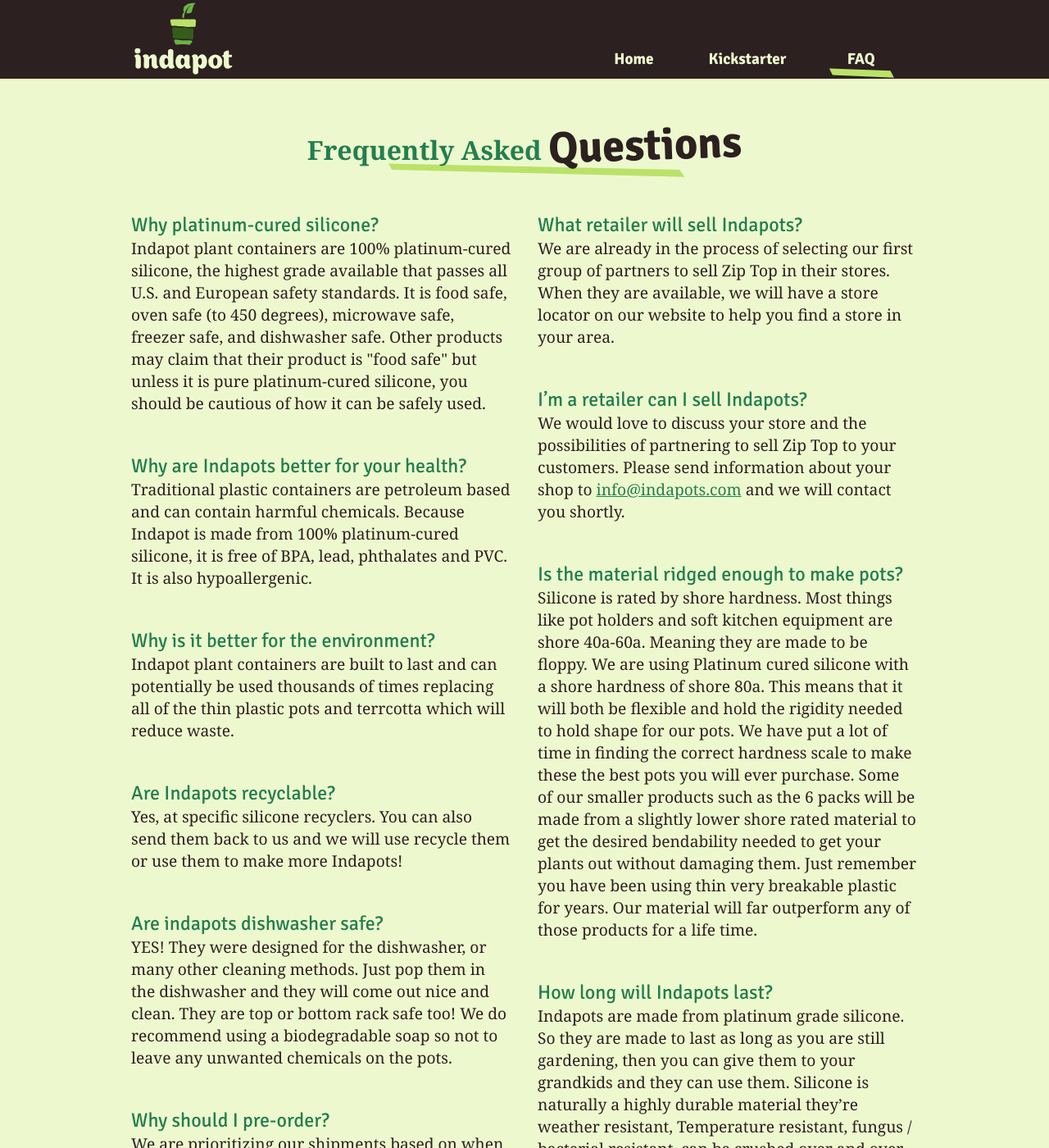
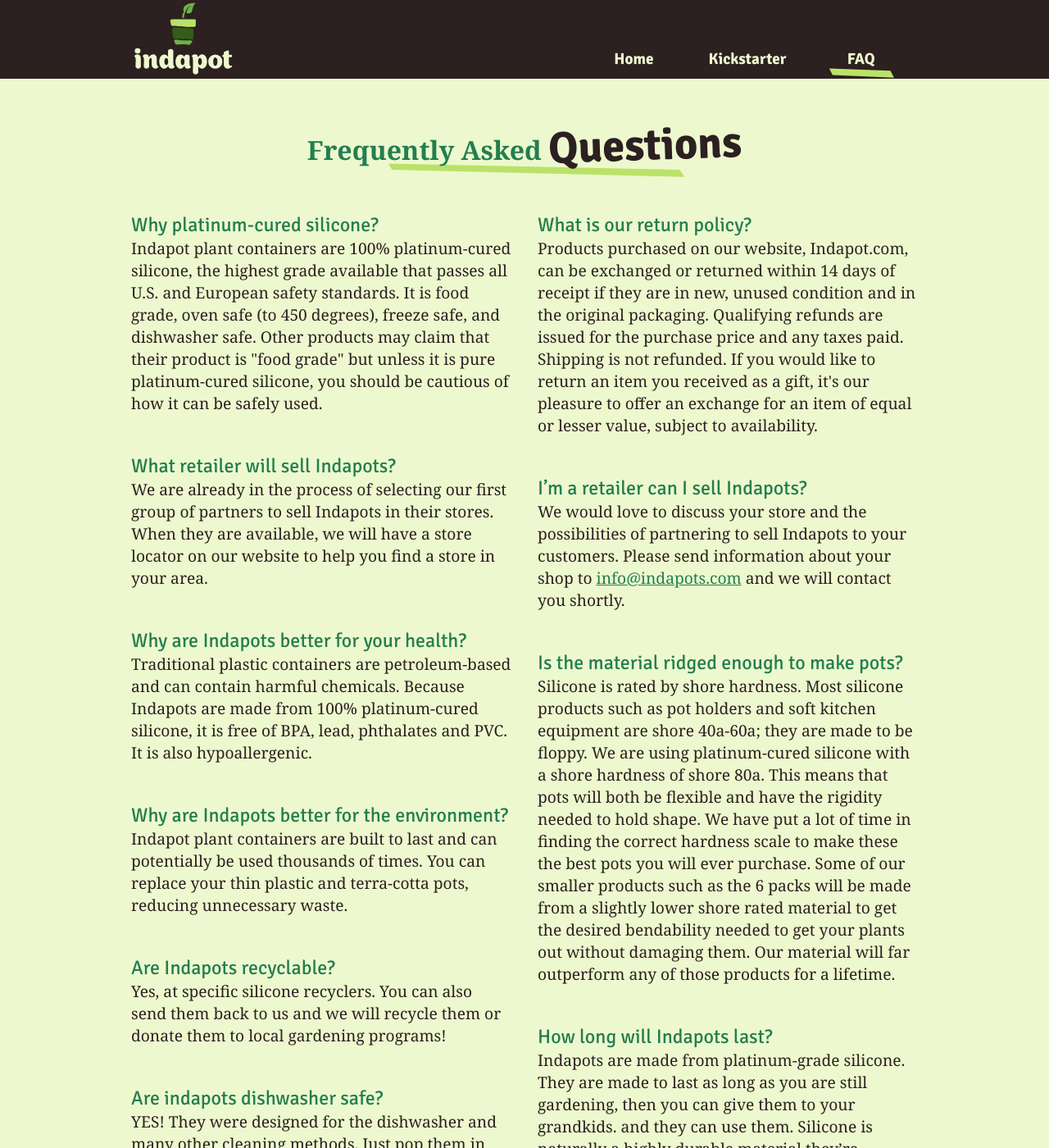
Before and after one commit to kbatson/indapot, a Jekyll site: the page built from indapot/faq.md, in a window 1280 px wide and 1400 px high. Shown: the whole window at 82% size. Built offline with Jekyll 4.4.1, drawn with Linux system fonts in a browser that asks for light colours; nearby versions of some CDN libraries; some of the changed text lies outside the part shown.

Commit message:
Update from Forestry.io Kyle Batson updated indapot/faq.md

```diff
--- a/indapot/faq.md
+++ b/indapot/faq.md
@@ -4,67 +4,65 @@ title: Frequently Asked Questions
 questions:
 - question: Why platinum-cured silicone?
   answer: Indapot plant containers are 100% platinum-cured silicone, the highest grade
-    available that passes all U.S. and European safety standards. It is food safe,
-    oven safe (to 450 degrees), microwave safe, freezer safe, and dishwasher safe.
-    Other products may claim that their product is "food safe" but unless it is pure
-    platinum-cured silicone, you should be cautious of how it can be safely used.
+    available that passes all U.S. and European safety standards. It is food grade,
+    oven safe (to 450 degrees), freeze safe, and dishwasher safe. Other products may
+    claim that their product is "food grade" but unless it is pure platinum-cured
+    silicone, you should be cautious of how it can be safely used.
+- question: What retailer will sell Indapots?
+  answer: We are already in the process of selecting our first group of partners to
+    sell Indapots in their stores. When they are available, we will have a store locator
+    on our website to help you find a store in your area.
 - question: Why are Indapots better for your health?
-  answer: Traditional plastic containers are petroleum based and can contain harmful
-    chemicals. Because Indapot is made from 100% platinum-cured silicone, it is free
-    of BPA, lead, phthalates and PVC. It is also hypoallergenic.
-- question: Why is it better for the environment?
+  answer: Traditional plastic containers are petroleum-based and can contain harmful
+    chemicals. Because Indapots are made from 100% platinum-cured silicone, it is
+    free of BPA, lead, phthalates and PVC. It is also hypoallergenic.
+- question: Why are Indapots better for the environment?
   answer: Indapot plant containers are built to last and can potentially be used thousands
-    of times replacing all of the thin plastic pots and terrcotta which will reduce
+    of times. You can replace your thin plastic and terra-cotta pots, reducing unnecessary
     waste.
 - question: Are Indapots recyclable?
   answer: Yes, at specific silicone recyclers. You can also send them back to us and
-    we will use recycle them or use them to make more Indapots!
+    we will recycle them or donate them to local gardening programs!
 - question: Are indapots dishwasher safe?
-  answer: YES! They were designed for the dishwasher, or many other cleaning methods.
-    Just pop them in the dishwasher and they will come out nice and clean. They are
-    top or bottom rack safe too! We do recommend using a biodegradable soap so not
-    to leave any unwanted chemicals on the pots.
+  answer: YES! They were designed for the dishwasher and many other cleaning methods.
+    Just pop them in the dishwasher and they will come out nice and clean. We recommend
+    using a biodegradable soap so you don’t leave any unwanted chemicals on your pots.
 - question: Why should I pre-order?
-  answer: We are prioritizing our shipments based on when they are placed. If you
-    want to be one of the first people to receive Zip Top containers, place a pre-order
-    and secure your priority position in our shipping queue.
+  answer: We are prioritizing our shipments based on when orders are placed. If you
+    want to be one of the first people to receive an Indapot, place a pre-order and
+    secure your priority position in our shipping queue.
 - question: What is our return policy?
-  answer: Products purchased on our website, ziptop.co, can be exchanged or returned
+  answer: Products purchased on our website, Indapot.com, can be exchanged or returned
     within 14 days of receipt if they are in new, unused condition and in the original
     packaging. Qualifying refunds are issued for the purchase price and any taxes
     paid. Shipping is not refunded. If you would like to return an item you received
     as a gift, it's our pleasure to offer an exchange for an item of equal or lesser
     value, subject to availability.
-- question: What retailer will sell Indapots?
-  answer: We are already in the process of selecting our first group of partners to
-    sell Zip Top in their stores. When they are available, we will have a store locator
-    on our website to help you find a store in your area.
 - question: I’m a retailer can I sell Indapots?
   answer: We would love to discuss your store and the possibilities of partnering
-    to sell Zip Top to your customers. Please send information about your shop to <a
+    to sell Indapots to your customers. Please send information about your shop to <a
     href="mailto:info@indapots.com">info@indapots.com</a> and we will contact you
     shortly.
 - question: Is the material ridged enough to make pots?
-  answer: Silicone is rated by shore hardness. Most things like pot holders and soft
-    kitchen equipment are shore 40a-60a. Meaning they are made to be floppy. We are
-    using Platinum cured silicone with a shore hardness of shore 80a. This means that
-    it will both be flexible and hold the rigidity needed to hold shape for our pots.
+  answer: Silicone is rated by shore hardness. Most silicone products such as pot
+    holders and soft kitchen equipment are shore 40a-60a; they are made to be floppy.
+    We are using platinum-cured silicone with a shore hardness of shore 80a. This
+    means that pots will both be flexible and have the rigidity needed to hold shape.
     We have put a lot of time in finding the correct hardness scale to make these
     the best pots you will ever purchase. Some of our smaller products such as the
     6 packs will be made from a slightly lower shore rated material to get the desired
-    bendability needed to get your plants out without damaging them. Just remember
-    you have been using thin very breakable plastic for years. Our material will far
-    outperform any of those products for a life time.
+    bendability needed to get your plants out without damaging them. Our material
+    will far outperform any of those products for a lifetime.
 - question: How long will Indapots last?
-  answer: Indapots are made from platinum grade silicone. So they are made to last
-    as long as you are still gardening, then you can give them to your grandkids and
+  answer: Indapots are made from platinum-grade silicone. They are made to last as
+    long as you are still gardening, then you can give them to your grandkids. and
     they can use them. Silicone is naturally a highly durable material they’re weather
-    resistant, Temperature resistant, fungus / bacterial resistant, can be crushed
-    over and over. Throw it on the ground, jump on it, set your children loose with
-    soccer balls, Indapots can take it all.
+    resistant, Temperature resistant (-80° – 450° F), fungus / bacterial resistant,
+    can be crushed over and over. Throw it on the ground, jump on it, set your children
+    loose with soccer balls, Indapots can take it all.
 - question: Will the color fade over time?
   answer: Rest assured that the color will stay strong long into the future. Silicone
-    is a color fast material, meaning it will not fade due to UV exposure. Jst rinse
-    off the dirt and your pots will be shiny as the day you bought them.
+    is a color fast material, meaning it will not fade due to UV exposure. Just rinse
+    off the dirt and your pots will be as shiny as the day you bought them.
 
 ---
```
